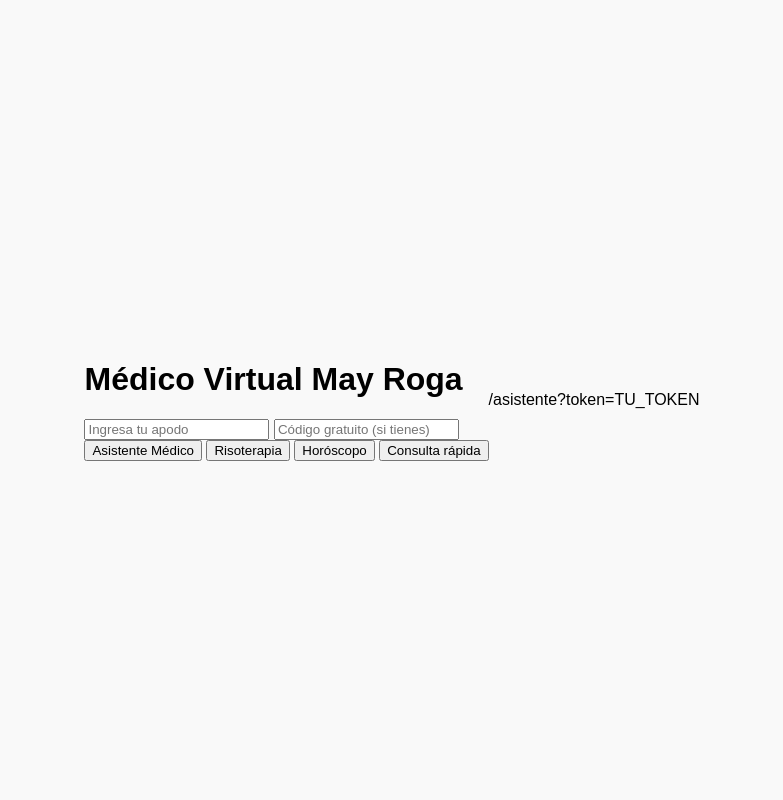
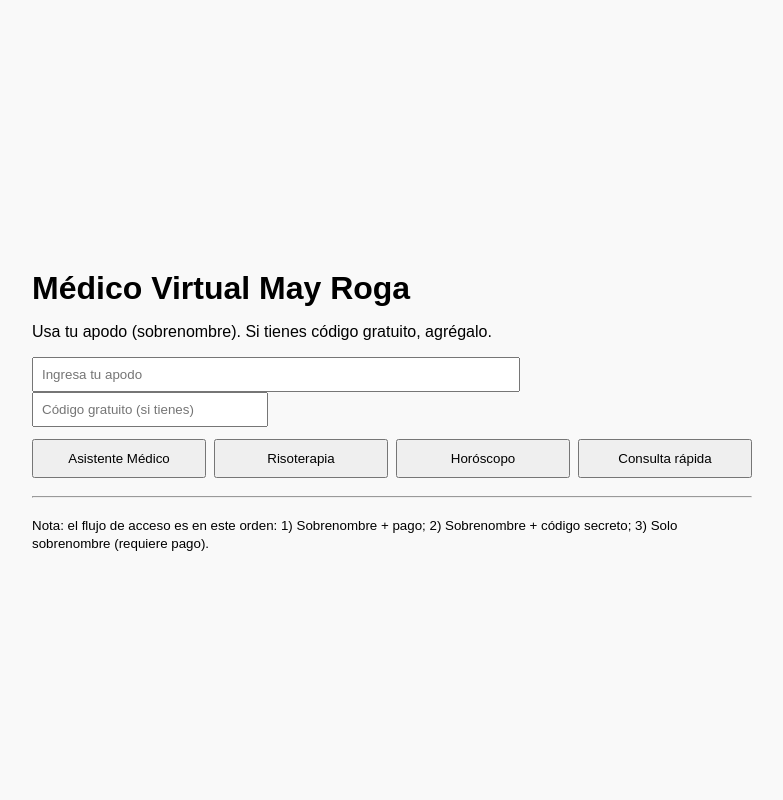
Before and after one commit to mayroga/Asistente-Virtual-May-Roga, a FastAPI app: page / in a window 1280 px wide. Shown: the whole page, without its empty margins (248-1031 px from the left). Run offline with FastAPI, Linux system fonts and the light colour scheme.

Commit message:
Update index.html

```diff
--- a/src/templates/index.html
+++ b/src/templates/index.html
@@ -1,39 +1,67 @@
 <!DOCTYPE html>
 <html lang="es">
 <head>
-<meta charset="UTF-8">
-<meta name="viewport" content="width=device-width, initial-scale=1.0">
+  <meta charset="UTF-8" />
+  <meta name="viewport" content="width=device-width, initial-scale=1.0"/>
   <title>Médico Virtual May Roga</title>
   <link rel="stylesheet" href="/static/css/style.css">
+</head>
+<body>
+  <div class="container" style="max-width:720px;margin:auto;padding:16px;">
+    <h1 style="margin-bottom:8px;">Médico Virtual May Roga</h1>
+
+    <p>Usa tu apodo (sobrenombre). Si tienes código gratuito, agrégalo.</p>
+
+    <div class="login" style="margin-bottom:12px;">
+      <!-- IDs: nickInput y codeInput (coinciden con /static/js/app.js) -->
+      <input id="nickInput" type="text" placeholder="Ingresa tu apodo" style="width:65%;padding:8px;margin-right:8px;" />
+      <input id="codeInput" type="password" placeholder="Código gratuito (si tienes)" style="width:30%;padding:8px;" />
+    </div>
+
+    <div class="servicios" style="display:flex;flex-wrap:wrap;gap:8px;">
+      <!-- IDs de botones también coinciden con app.js -->
+      <button id="goAsistente" style="flex:1;min-width:160px;padding:10px;">Asistente Médico</button>
+      <button id="goRisoterapia" style="flex:1;min-width:160px;padding:10px;">Risoterapia</button>
+      <button id="goHoroscopo" style="flex:1;min-width:160px;padding:10px;">Horóscopo</button>
+      <button id="goQuick" style="flex:1;min-width:160px;padding:10px;">Consulta rápida</button>
+    </div>
+
+    <hr style="margin:18px 0;">
+
+    <small>
+      Nota: el flujo de acceso es en este orden: 1) Sobrenombre + pago; 2) Sobrenombre + código secreto; 3) Solo sobrenombre (requiere pago).
+    </small>
+  </div>
+
   <script>
+  // Función de respaldo: usar /api/start-session y redirigir según respuesta.
   async function iniciarServicio(servicio) {
-    const nickname = document.getElementById('nickname').value.trim();
-    const code = document.getElementById('code').value.trim();
+    const nickname = document.getElementById('nickInput').value.trim();
+    const code = document.getElementById('codeInput').value.trim();
 
     if (!nickname) {
       alert("Ingresa tu apodo primero.");
       return;
     }
 
-    // Verifica acceso vía API
-    let response = await fetch(`/api/start-session`, {
+    // Llamada al API que crea sesión o indica pago
+    let resp = await fetch('/api/start-session', {
       method: 'POST',
       headers: {'Content-Type': 'application/json'},
-        body: JSON.stringify({nickname, code})
+      body: JSON.stringify({ nickname, code })
     });
-
-    let data = await response.json();
+    const data = await resp.json();
 
     if (data.access) {
-        // Acceso permitido → abrir servicio
-        if (servicio === "quickresponse") {
-            window.location.href = "/quickresponse?nickname=" + encodeURIComponent(nickname) + (code ? "&code=" + encodeURIComponent(code) : "");
-        } else {
-            alert(`Acceso a ${servicio} activado. Próximo paso: servicio listo.`);
-            // Aquí puedes abrir la página real del servicio si la tienes
+      // acceso permitido (access = "free" o "paid")
+      // redirige a la página del servicio con nickname y (si hay) code
+      const url = `${location.origin}/${servicio}?nickname=${encodeURIComponent(nickname)}${code ? '&code=' + encodeURIComponent(code) : ''}`;
+      window.location.href = url;
+      return;
     }
-    } else if (data.requires_payment) {
-        // Redirige al checkout de Stripe
+
+    if (data.requires_payment) {
+      // crear sesión Stripe (endpoint admite GET)
       const sessionResp = await fetch(`/pay/create-session?nickname=${encodeURIComponent(nickname)}&servicio=${encodeURIComponent(servicio)}`);
       const sessionData = await sessionResp.json();
       if (sessionData.url) {
@@ -41,27 +69,20 @@ async function iniciarServicio(servicio) {
       } else {
         alert("Error al crear la sesión de pago.");
       }
-    } else {
-        alert("No se pudo iniciar sesión, intenta de nuevo.");
+      return;
     }
+
+    alert("No se pudo iniciar sesión. Intenta de nuevo.");
   }
+
+  // Conectar botones (también app.js hará esto si está cargado)
+  document.getElementById('goAsistente').addEventListener('click', ()=> iniciarServicio('asistente'));
+  document.getElementById('goRisoterapia').addEventListener('click', ()=> iniciarServicio('risoterapia'));
+  document.getElementById('goHoroscopo').addEventListener('click', ()=> iniciarServicio('horoscopo'));
+  document.getElementById('goQuick').addEventListener('click', ()=> iniciarServicio('quickresponse'));
   </script>
-</head>
-<body>
-<div class="container">
-    <h1>Médico Virtual May Roga</h1>
-    <div class="login">
-        <input id="nickname" type="text" placeholder="Ingresa tu apodo">
-        <input id="code" type="text" placeholder="Código gratuito (si tienes)">
-    </div>
-    <div class="servicios">
-        <button onclick="iniciarServicio('asistente')">Asistente Médico</button>
-        <button onclick="iniciarServicio('risoterapia')">Risoterapia</button>
-        <button onclick="iniciarServicio('horoscopo')">Horóscopo</button>
-        <button onclick="iniciarServicio('quickresponse')">Consulta rápida</button>
-    </div>
-</div>
+
+  <!-- Carga el JS común si lo tienes (no es obligatorio pero recomendado) -->
+  <script src="/static/js/app.js" defer></script>
 </body>
 </html>
-
-/asistente?token=TU_TOKEN
```
Lines whose indentation alone changed are shown as unchanged.
